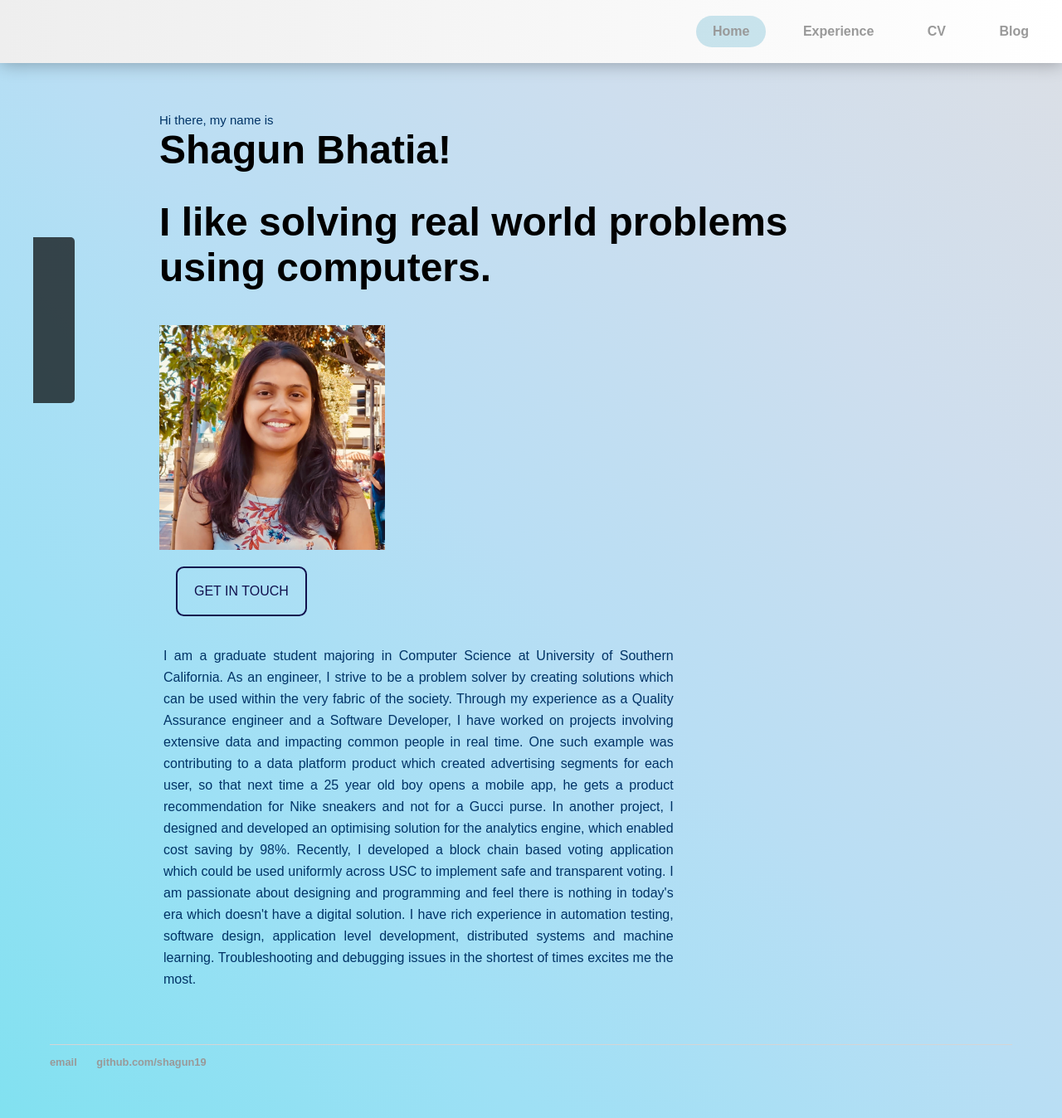
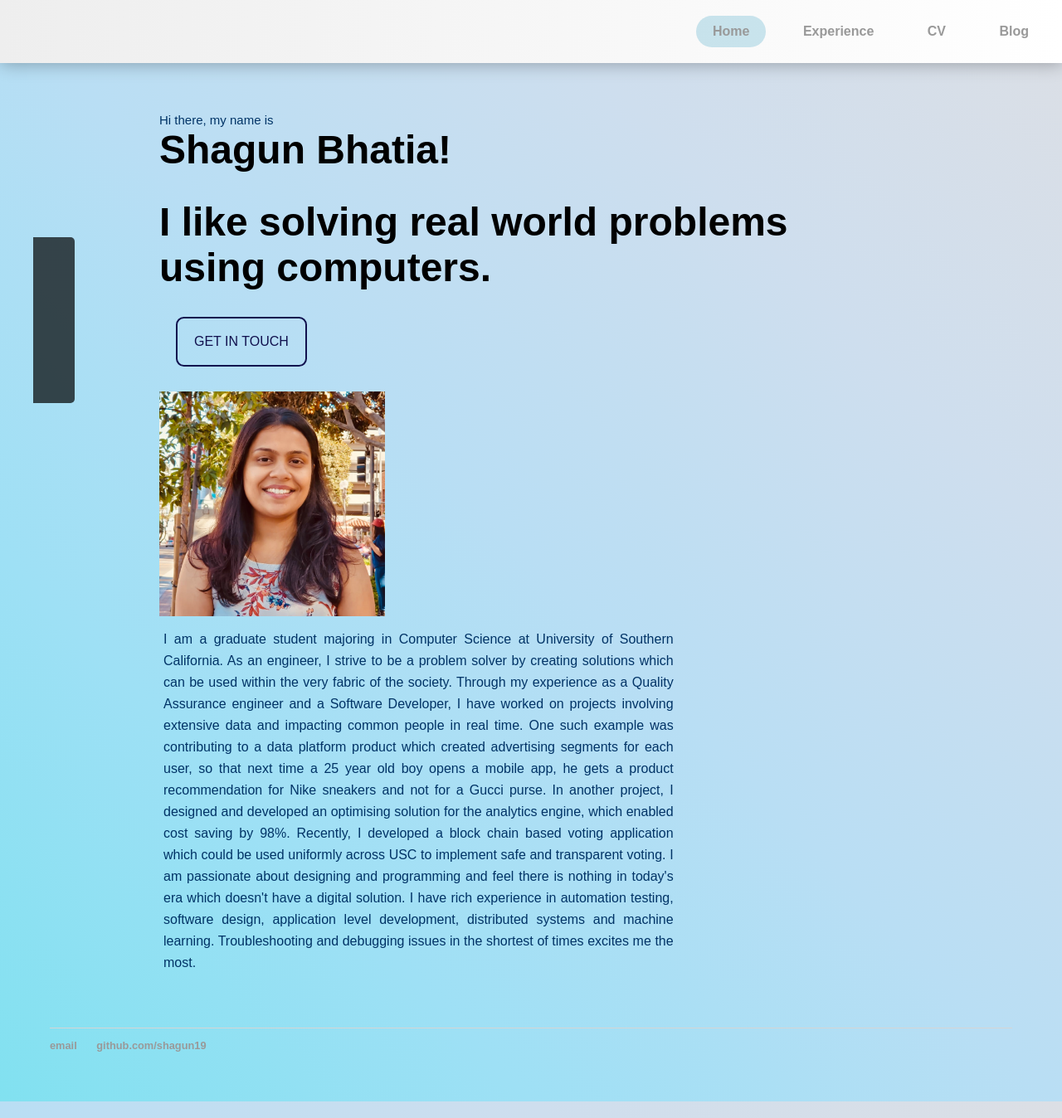
Before and after one commit to shagun19/shagun19.github.io, a Jekyll site: the page index.html, which Jekyll copies as it is, in a window 1280 px wide. Shown: the whole page at 83% size. Built offline with Jekyll 4.4.1, drawn with Linux system fonts in a browser that asks for light colours; some web fonts are replaced.

Commit message:
get in touch button test

```diff
--- a/index.html
+++ b/index.html
@@ -24,6 +24,7 @@
         <p class="test1">Hi there, my name is</p>
         <h1 class="test">Shagun Bhatia!</h1>
         <h1>I like solving real world problems using computers.</h1>
+        <button class="btn">Get in Touch</button>
     </div>
     <div class="fx3">
         <a href="#">
@@ -31,7 +32,6 @@
                 <img class="transition img-responsive" src="shagun.jpg" height="275" width="275">
                 <h4>Hello there!</h4>
                 <p>welcome to my space</p>
-                <button class="btn">Get in Touch</button>
             </div>
         </a>
         <div class="col5">
```
